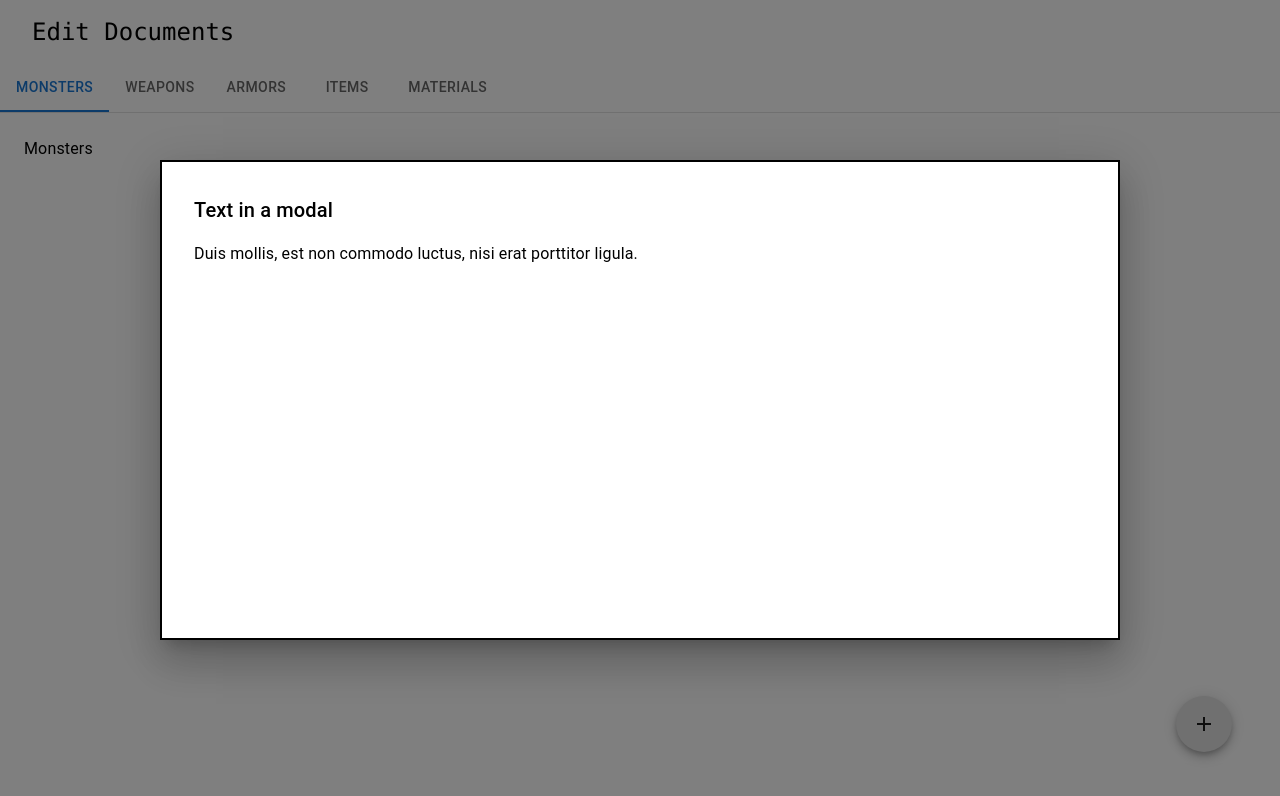
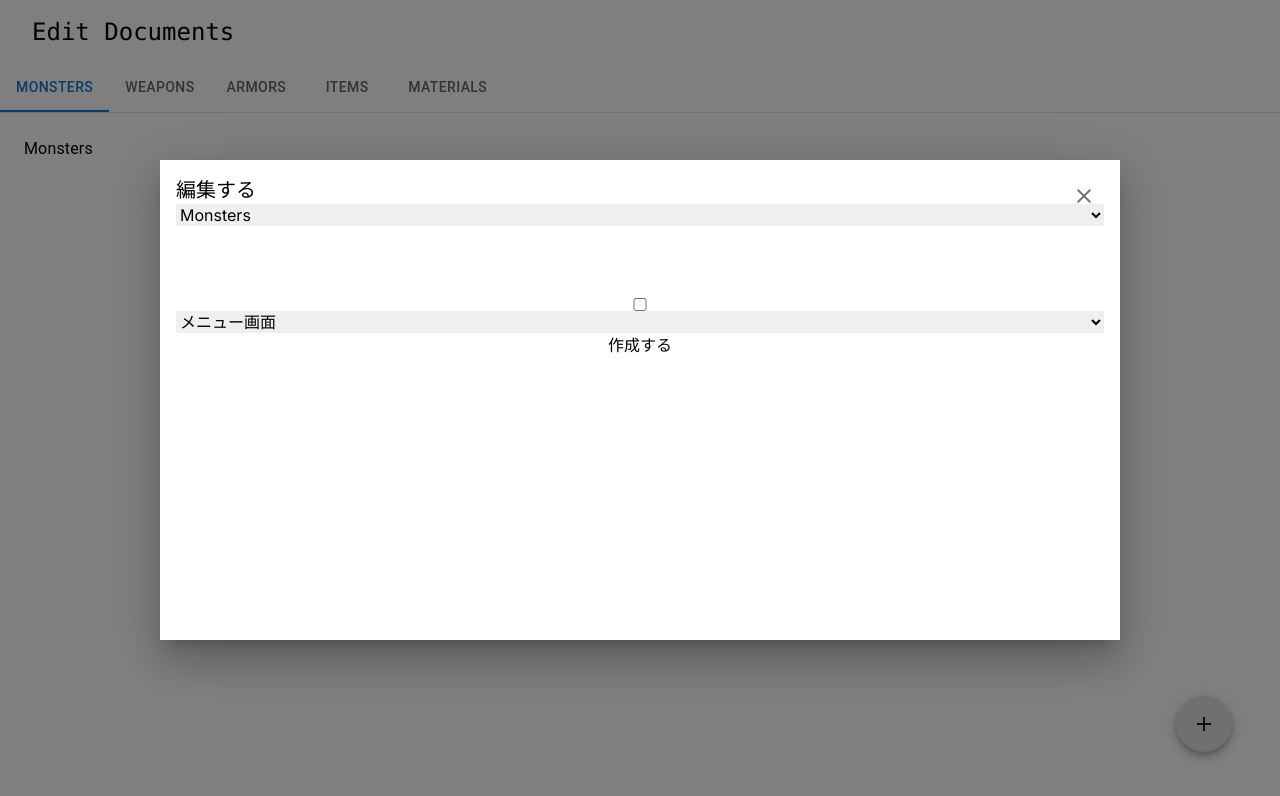
Before and after one commit to Krostar5793/itky-quest, a Next.js app in the folder itky-gui/: page /dashboard/edit in a window 1280 px wide. Both pictures are taken after a click on the element 1204 px from the left and 724 px from the top of the page. Shown: the top 796 px of the page. Built offline with nearby package versions, Linux system fonts and the light colour scheme.

Commit message:
Add Form

```diff
--- a/itky-gui/src/app/components/Edit.tsx
+++ b/itky-gui/src/app/components/Edit.tsx
@@ -7,6 +7,8 @@ import Typography from '@mui/material/Typography';
 import Modal from '@mui/material/Modal';
 import Fab from '@mui/material/Fab';
 import AddIcon from '@mui/icons-material/Add';
+import IconButton from '@mui/material/IconButton';
+import CloseIcon from '@mui/icons-material/Close';
 
 const style = {
   position: 'absolute' as 'absolute',
@@ -16,9 +18,13 @@ const style = {
   height: '60vh',
   width: '75vw',
   bgcolor: 'background.paper',
-  border: '2px solid #000',
   boxShadow: 24,
-  p: 4,
+  p: 2,
+};
+
+const closeButtonStyle = {
+  height: 0,
+  textAlign: 'right'
 };
 
 const Edit = () => {
@@ -35,12 +41,34 @@ const Edit = () => {
         aria-describedby="modal-modal-description"
       >
         <Box sx={style}>
-          <Typography id="modal-modal-title" variant="h6" component="h2">
-            Text in a modal
-          </Typography>
-          <Typography id="modal-modal-description" sx={{ mt: 2 }}>
-            Duis mollis, est non commodo luctus, nisi erat porttitor ligula.
-          </Typography>
+          <Box sx={closeButtonStyle}>
+            <IconButton onClick={handleClose}>
+              <CloseIcon />
+            </IconButton>
+          </Box>
+          <form className='flex flex-col'>
+            <h2 className='text-xl'>編集する</h2>
+            <select>
+              <option value='Monsters'>Monsters</option>
+              <option value='Weapons'>Weapons</option>
+              <option value='Armors'>Armors</option>
+              <option value='Items'>Items</option>
+              <option value='Materials'>Materials</option>
+            </select>
+            <label>
+              <input type='number' />
+            </label>
+            <input type='text' />
+            <input type='text' />
+            <input type='checkbox' />
+            <select>
+              <option value='メニュー画面'>メニュー画面</option>
+              <option value='戦闘画面'>戦闘画面</option>
+              <option value='常時'>常時</option>
+              <option value='使用不可'>使用不可</option>
+            </select>
+            <button type='submit'>作成する</button>
+          </form>
         </Box>
       </Modal>
       <div onClick={handleOpen} className='absolute bottom-0 right-0 p-12'>
--- a/itky-gui/src/app/components/MenuBar.tsx
+++ b/itky-gui/src/app/components/MenuBar.tsx
@@ -1,6 +1,6 @@
 'use client';
 
-import * as React from 'react';
+import { useState } from 'react';
 import Tabs from '@mui/material/Tabs';
 import Tab from '@mui/material/Tab';
 import Typography from '@mui/material/Typography';
@@ -40,7 +40,7 @@ function a11yProps(index: number) {
 }
 
 const BasicTabs = () => {
-  const [value, setValue] = React.useState(0);
+  const [value, setValue] = useState(0);
 
   const handleChange = (event: React.SyntheticEvent, newValue: number) => {
     setValue(newValue);
```
